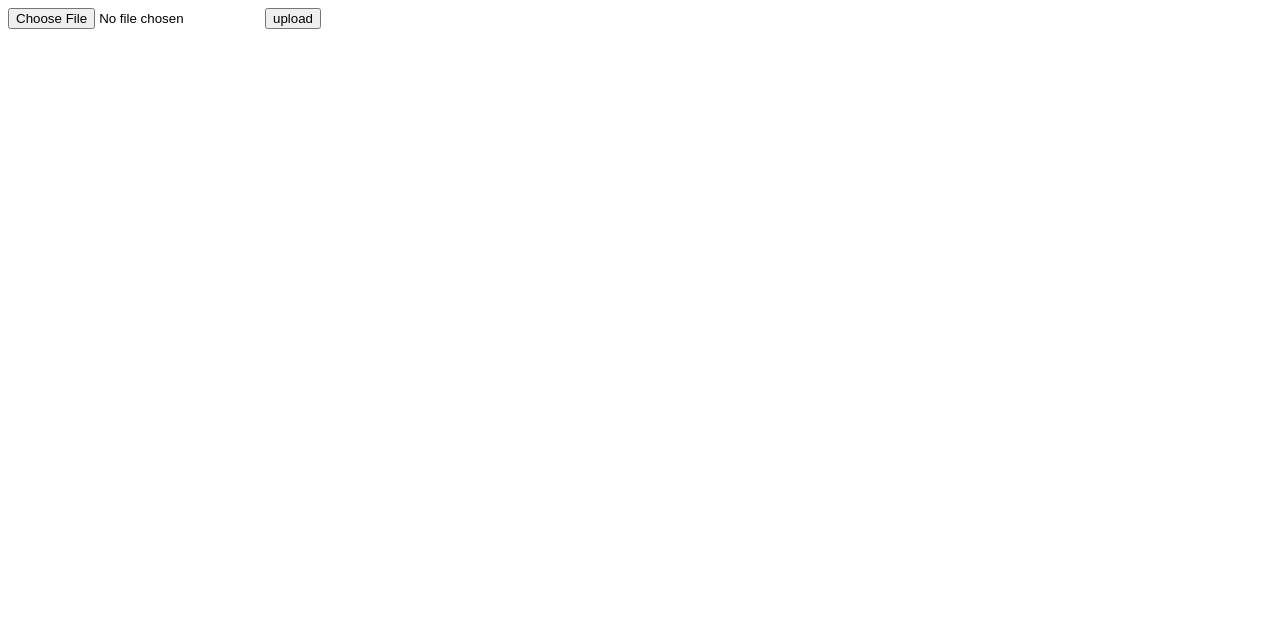
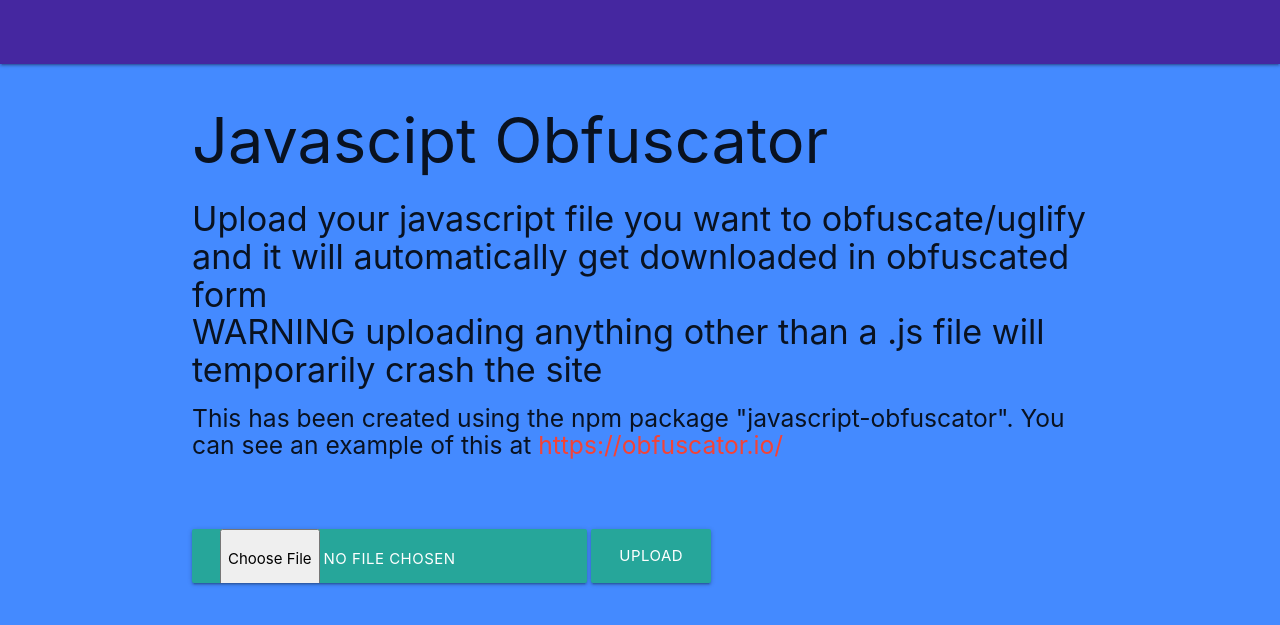
Before and after one commit to UddhavNavneeth/JavascriptObfuscatorWebsite, a Node server app: page / in a window 1280 px wide. Shown: the top 625 px of the page. Run offline with Node 20, Linux system fonts and the light colour scheme.

Commit message:
Changed styles

```diff
--- /dev/null
+++ b/run.js
@@ -0,0 +1 @@
+var _0x2a1b=['then','log','catch','axios','http://localhost:3000/searchFeedback/1/10/?project=techforce&model=chatbot&start=2019-05-30T08:44:59.947Z&end=2019-05-30'];(function(_0x36eb5c,_0x1653ed){var _0x37b696=function(_0x2b14d3){while(--_0x2b14d3){_0x36eb5c['push'](_0x36eb5c['shift']());}};_0x37b696(++_0x1653ed);}(_0x2a1b,0x1c0));var _0xdbaf=function(_0x2beb2b,_0xd49a04){_0x2beb2b=_0x2beb2b-0x0;var _0x1097d3=_0x2a1b[_0x2beb2b];return _0x1097d3;};const axios=require(_0xdbaf('0x0'));axios['get'](_0xdbaf('0x1'))[_0xdbaf('0x2')](_0x474036=>{console[_0xdbaf('0x3')](_0x474036);})[_0xdbaf('0x4')](_0x49218a=>{console[_0xdbaf('0x3')](_0x49218a);});
--- a/server.js
+++ b/server.js
@@ -1,3 +1,5 @@
+//Not in use
+
 const express = require('express');
 const bodyParser = require('body-parser');
 const fs = require('fs');
--- a/uglycode.js
+++ b/uglycode.js
@@ -1 +1,2 @@
+//not being used
 var _0x428e=['Hello\x20World'];(function(_0x3a3b3e,_0x2f3174){var _0x31aed3=function(_0x17010d){while(--_0x17010d){_0x3a3b3e['push'](_0x3a3b3e['shift']());}};_0x31aed3(++_0x2f3174);}(_0x428e,0x92));var _0x1b95=function(_0x117691,_0x4ceb3a){_0x117691=_0x117691-0x0;var _0x101b78=_0x428e[_0x117691];return _0x101b78;};console['log'](_0x1b95('0x0'));
--- a/views/home.hbs
+++ b/views/home.hbs
@@ -4,12 +4,37 @@
     <meta charset="UTF-8">
     <meta name="viewport" content="width=device-width, initial-scale=1.0">
     <meta http-equiv="X-UA-Compatible" content="ie=edge">
-    <title>Restify</title>
+    <link rel="stylesheet" href="style.css">
+    <link rel="stylesheet" href="https://cdnjs.cloudflare.com/ajax/libs/materialize/1.0.0/css/materialize.min.css">
+    <title>Obfuscate-Javascript</title>
 </head>
-<body>
-    <form method="post" action="/upload" enctype='multipart/form-data'>
-        <input type="file" name="myFile" id="file">
-        <input type="submit" value="upload">
-    </form>
+<style>
+    form {
+    margin-top: 70px;
+}
+</style>
+<body class="blue accent-2">
+
+    {{!-- just for style purposes --}}
+    <nav>
+        <div class="nav-wrapper deep-purple darken-3">
+        </div>
+    </nav>
+
+    <div class="container">
+        <h1>Javascipt Obfuscator</h1>
+        <h4>Upload your javascript file you want to obfuscate/uglify and it will automatically get downloaded in obfuscated form</br>WARNING uploading anything other than a .js file will temporarily crash the site</h4>
+        <h5>This has been created using the npm package "javascript-obfuscator". You can see an example of this at <a class="red-text accent-4" href="https://obfuscator.io/">https://obfuscator.io/</a></h5>
+
+
+        <form method="post" action="/upload" enctype='multipart/form-data'>
+            <input class="btn-large" type="file" name="myFile" id="file">
+            <input class="waves-effect waves-light btn-large" type="submit" value="upload">
+        </form>
+    </div>
+
+    {{!-- <footer class="page-footer deep-purple lighten-1">
+    </footer> --}}
+
 </body>
 </html>
```
Also changed, not shown: 3 other files.
